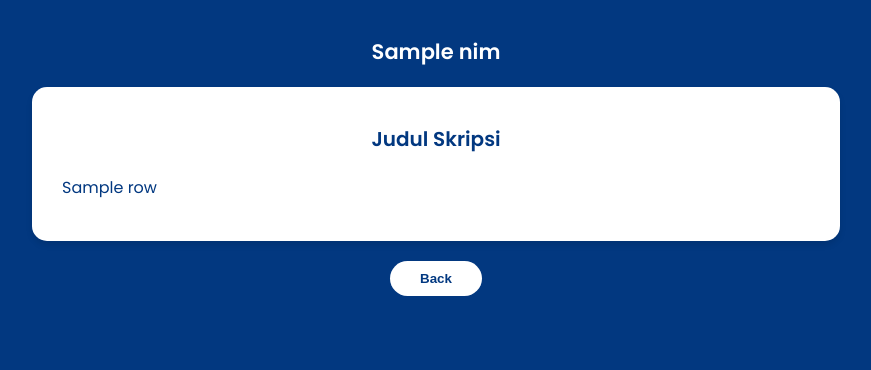
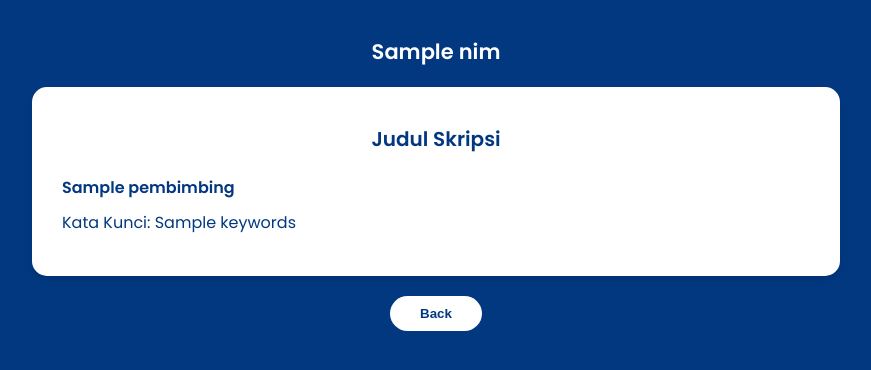
Before and after one commit to semute/rekomendasiskripsi, a Flask app: template templates/result.html in a window 1280 px wide. Shown: the part 168-538 px from the top of the page, without its empty margins (204-1075 px from the left). Run offline with Flask 3, Linux system fonts and the light colour scheme; the template is opened without the code that fills it: most values are stand-ins (such as "Sample title", 1, 10 or a date in 2020).

Commit message:
Update result.html

```diff
--- a/templates/result.html
+++ b/templates/result.html
@@ -16,7 +16,8 @@
             <h2 class="subtitle">Judul Skripsi</h2>
             <ol class="skripsi-list">
                 {% for row in rekomendasi %}
-                <li>{{ row["Title"] }}</li>
+                <li><strong>{{ row["Pembimbing"] }}</strong></li>
+                <li>Kata Kunci: {{ row["Keywords"] }}</li>
                 {% if not loop.last %}
                 <hr class="separator">
                 {% endif %}
```
